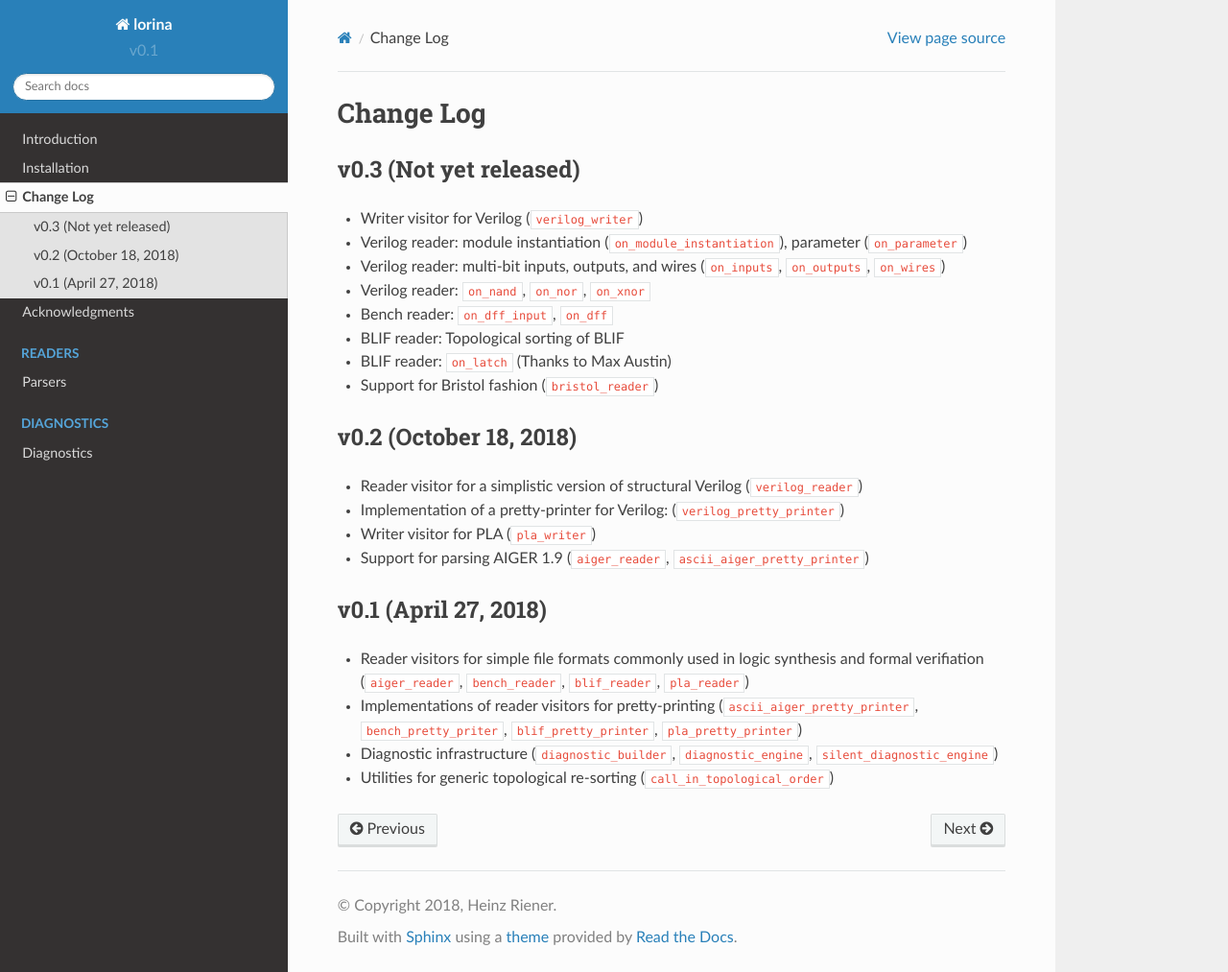
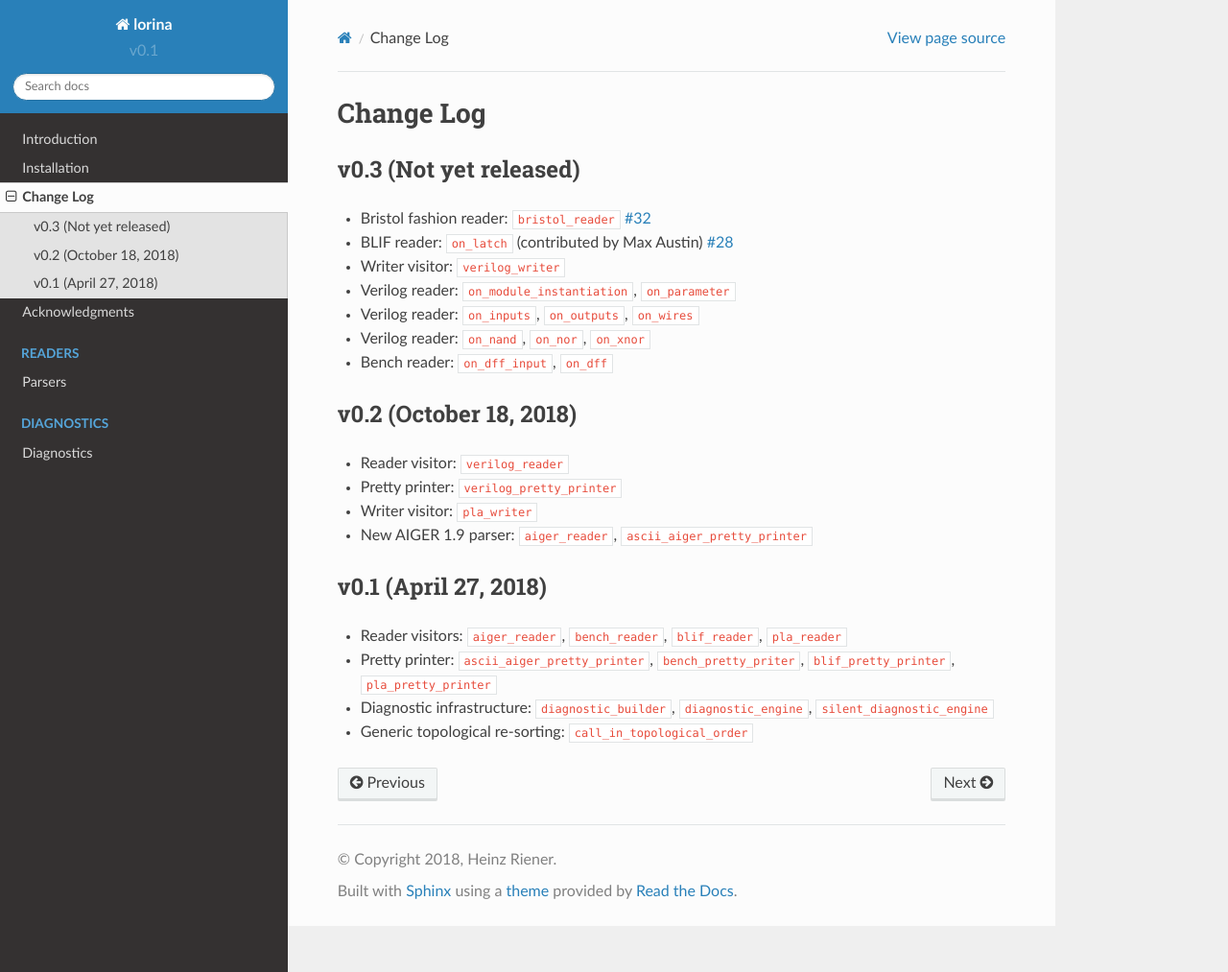
Before and after one commit to hriener/lorina, a Sphinx documentation site: the page built from docs/changelog.rst, in a window 1280 px wide and 1013 px high. Shown: the whole window at 96% size. Built offline with Sphinx 7.4.7 and the Read the Docs theme 2.0.0, drawn with Linux system fonts in a browser that asks for light colours; pages that are not in the unit, such as notebooks, are missing from menus.

Commit message:
cleanup changelog

```diff
--- a/docs/changelog.rst
+++ b/docs/changelog.rst
@@ -4,27 +4,26 @@
 v0.3 (Not yet released)
 -----------------------
 
-* Writer visitor for Verilog (``verilog_writer``)
-* Verilog reader: module instantiation (``on_module_instantiation``), parameter (``on_parameter``)
-* Verilog reader: multi-bit inputs, outputs, and wires (``on_inputs``, ``on_outputs``, ``on_wires``)
+* Bristol fashion reader: ``bristol_reader`` `#32 <https://github.com/hriener/lorina/pull/32>`_
+* BLIF reader: ``on_latch`` (contributed by Max Austin) `#28 <https://github.com/hriener/lorina/pull/28>`_
+* Writer visitor: ``verilog_writer``
+* Verilog reader: ``on_module_instantiation``, ``on_parameter``
+* Verilog reader: ``on_inputs``, ``on_outputs``, ``on_wires``
 * Verilog reader: ``on_nand``, ``on_nor``, ``on_xnor``
 * Bench reader: ``on_dff_input``, ``on_dff``
-* BLIF reader: Topological sorting of BLIF
-* BLIF reader: ``on_latch`` (Thanks to Max Austin)
-* Support for Bristol fashion (``bristol_reader``)
 
 v0.2 (October 18, 2018)
 -----------------------
 
-* Reader visitor for a simplistic version of structural Verilog (``verilog_reader``)
-* Implementation of a pretty-printer for Verilog: (``verilog_pretty_printer``)
-* Writer visitor for PLA (``pla_writer``)
-* Support for parsing AIGER 1.9 (``aiger_reader``, ``ascii_aiger_pretty_printer``)
+* Reader visitor: ``verilog_reader``
+* Pretty printer: ``verilog_pretty_printer``
+* Writer visitor: ``pla_writer``
+* New AIGER 1.9 parser: ``aiger_reader``, ``ascii_aiger_pretty_printer``
 
 v0.1 (April 27, 2018)
 ---------------------
 
-* Reader visitors for simple file formats commonly used in logic synthesis and formal verifiation (``aiger_reader``, ``bench_reader``, ``blif_reader``, ``pla_reader``)
-* Implementations of reader visitors for pretty-printing (``ascii_aiger_pretty_printer``, ``bench_pretty_priter``, ``blif_pretty_printer``, ``pla_pretty_printer``)
-* Diagnostic infrastructure (``diagnostic_builder``, ``diagnostic_engine``, ``silent_diagnostic_engine``)
-* Utilities for generic topological re-sorting (``call_in_topological_order``)
+* Reader visitors: ``aiger_reader``, ``bench_reader``, ``blif_reader``, ``pla_reader``
+* Pretty printer: ``ascii_aiger_pretty_printer``, ``bench_pretty_priter``, ``blif_pretty_printer``, ``pla_pretty_printer``
+* Diagnostic infrastructure: ``diagnostic_builder``, ``diagnostic_engine``, ``silent_diagnostic_engine``
+* Generic topological re-sorting: ``call_in_topological_order``
```
